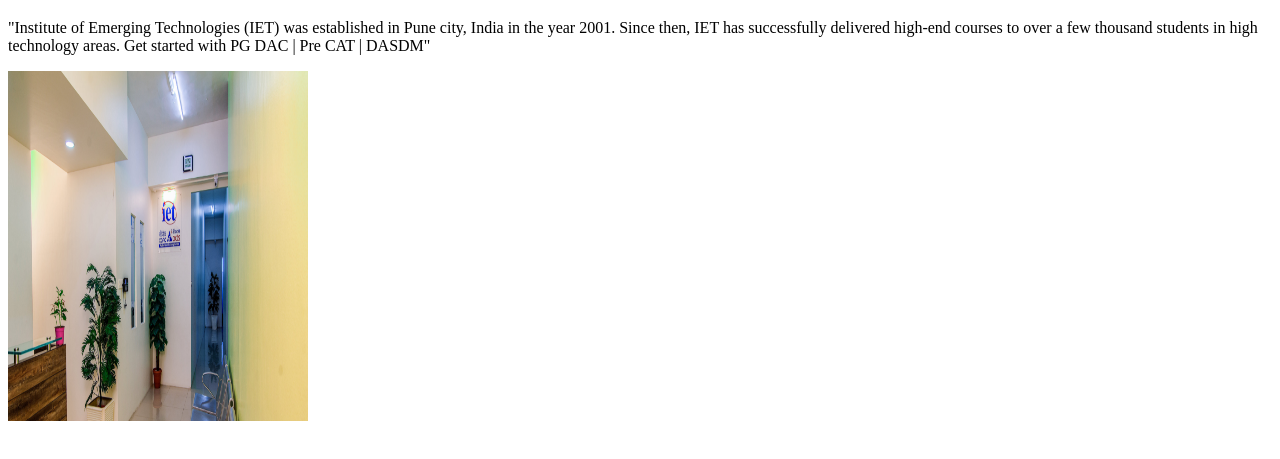
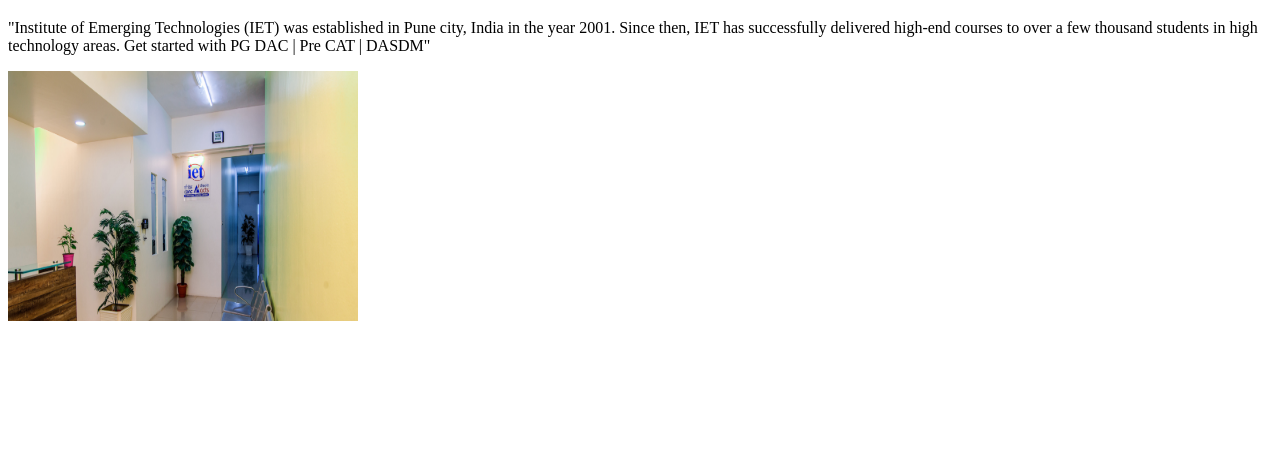
Before and after one commit to Sahilkorram/SDM-Practice, a website: page index.html in a window 1280 px wide. Shown: the part 61-520 px from the top of the page. Drawn offline with Linux system fonts and the light colour scheme; files whose address does not match are found by name.

Commit message:
Update index.html

```diff
--- a/index.html
+++ b/index.html
@@ -17,7 +17,7 @@
 
 
     <img src="E:\SDM aws\Practice\IET.png"
-        alt="" height="350" width="300" >
+        alt="" height="250" width="350" >
 
 </body>
 
```
